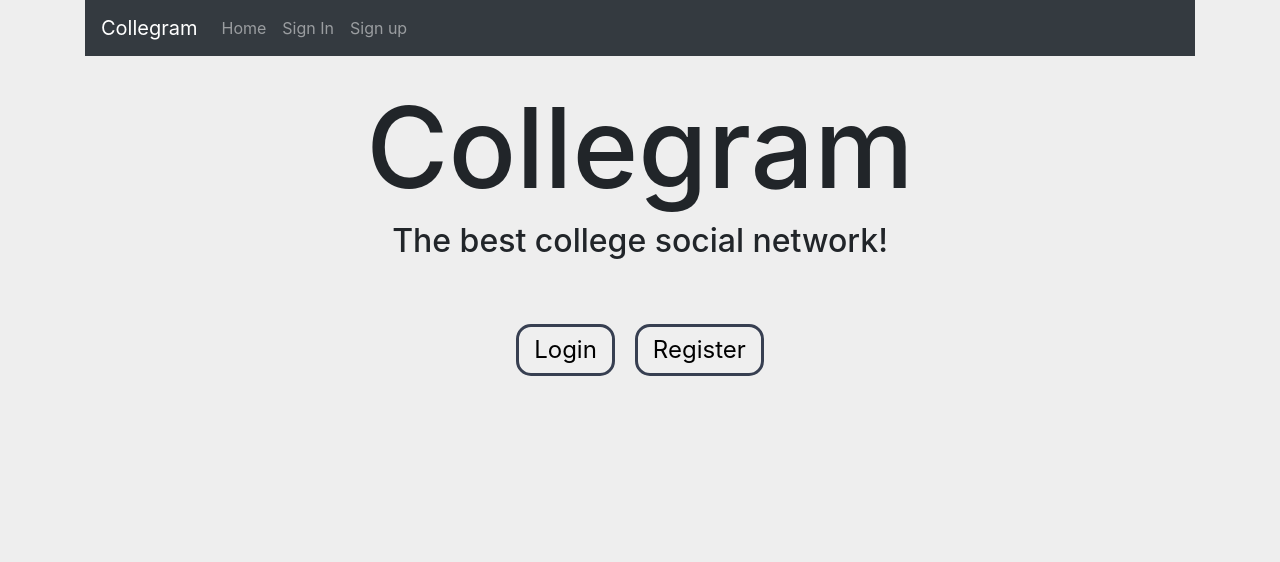
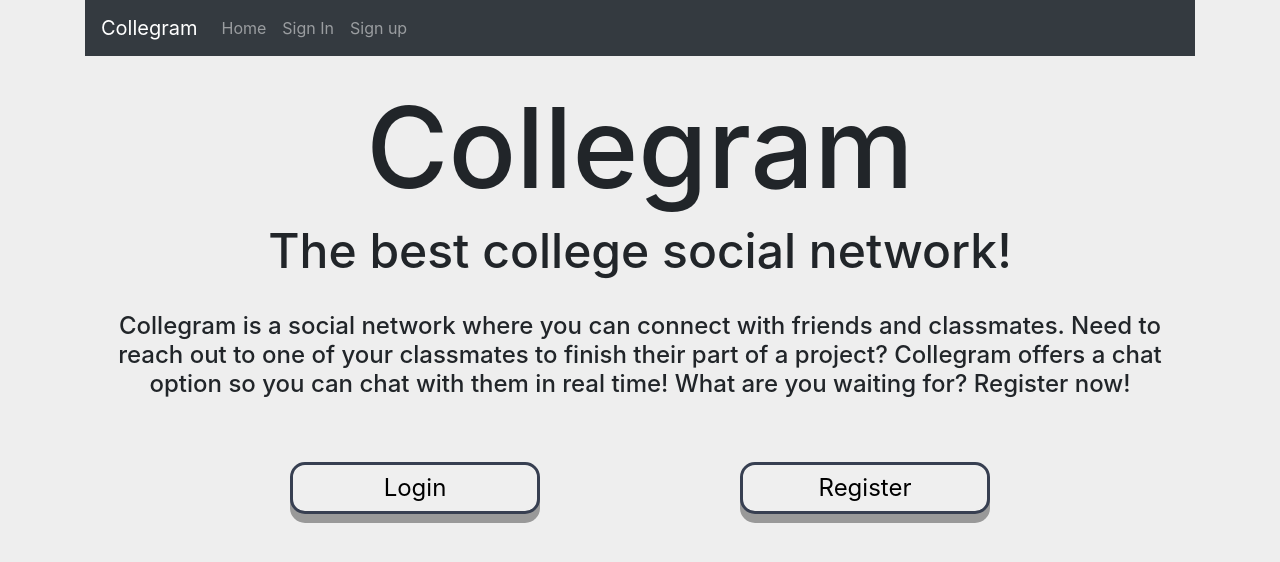
Before and after one commit to davinhster/collegram, a React (Create React App) app: page / in a window 1280 px wide. Shown: the top 562 px of the page. Built offline with nearby package versions, Linux system fonts and the light colour scheme.

Commit message:
Landing page aesthetic tweaks

```diff
--- a/src/components/pages/landing.css
+++ b/src/components/pages/landing.css
@@ -3,7 +3,11 @@
 }
 
 .landingSubheader{
-    font-size: 2rem;
+    font-size: 3rem;
+}
+
+.landingDescription{
+    font-size: 1.5rem;
 }
 
 .landing1{
@@ -11,7 +15,7 @@
 }
 
 .divider{
-    width:20px;
+    width:200px;
     height:auto;
     display:inline-block;
 }
@@ -25,11 +29,19 @@
     padding-top: 5px;
     padding-bottom: 5px;
     font-size: 1.5rem;
+    box-shadow: 0 9px #999;
+    width: 250px;
 }
 
 .registerBtn:hover {
     background-color: #212529;
     color: #f8f9fa;
+}
+
+.registerBtn:active {
+    background-color: #212529;
+    box-shadow: 0 5px #666;
+    transform: translateY(4px);
 }
 
 .loginBtn{
@@ -41,9 +53,17 @@
     padding-top: 5px;
     padding-bottom: 5px;
     font-size: 1.5rem;
+    box-shadow: 0 9px #999;
+    width: 250px;
 }
 
 .loginBtn:hover {
     background-color: #212529;
     color: #f8f9fa;
 }
+
+.loginBtn:active {
+    background-color: #212529;
+    box-shadow: 0 5px #666;
+    transform: translateY(4px);
+}
--- a/src/components/pages/landing.jsx
+++ b/src/components/pages/landing.jsx
@@ -9,6 +9,8 @@ function Landing(){
             <div className="landing1">
                 <h1 className="landingHeader"> Collegram </h1>
                 <h2 className="landingSubheader"> The best college social network! </h2>
+                <div className="divider"/>
+                <h3 className="landingDescription"> Collegram is a social network where you can connect with friends and classmates. Need to reach out to one of your classmates to finish their part of a project? Collegram offers a chat option so you can chat with them in real time! What are you waiting for? Register now! </h3>
                 <Link to="/signin">
                     <button className="loginBtn"> Login </button>
                 </Link>
```
